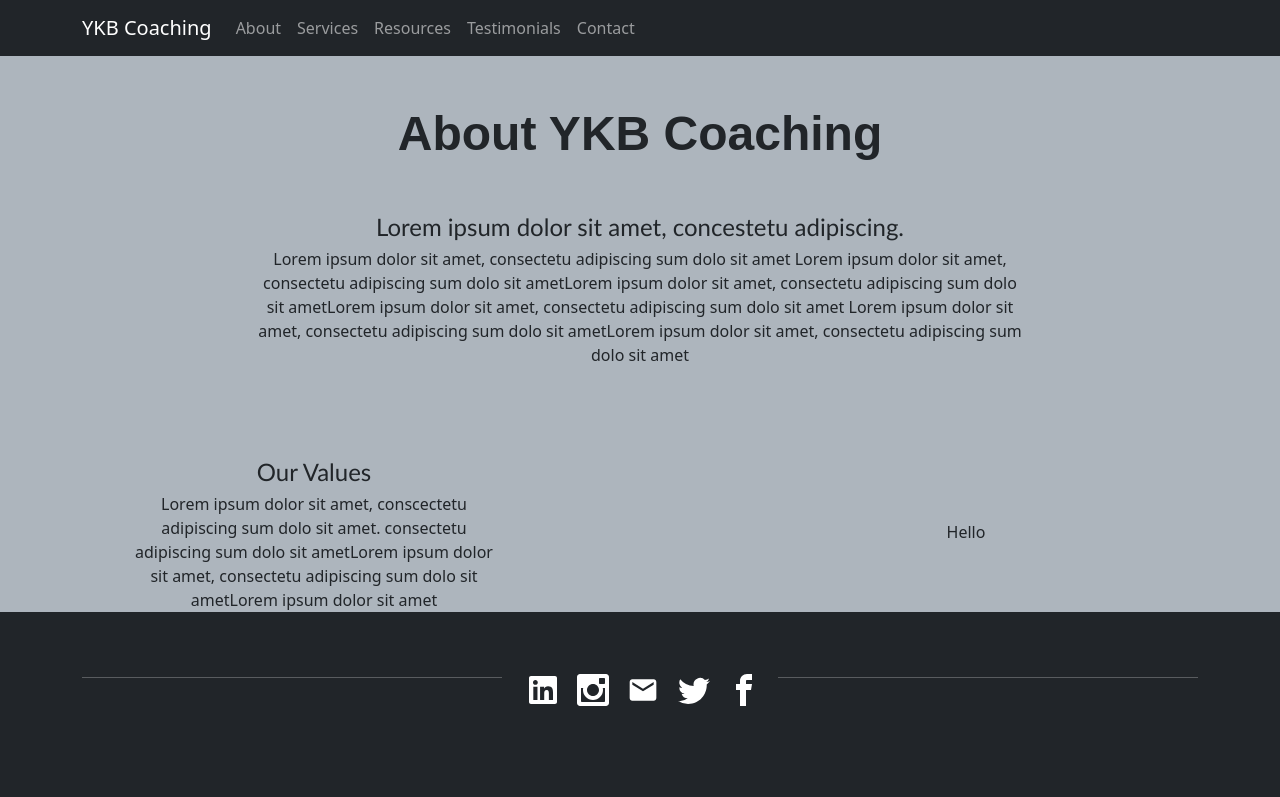
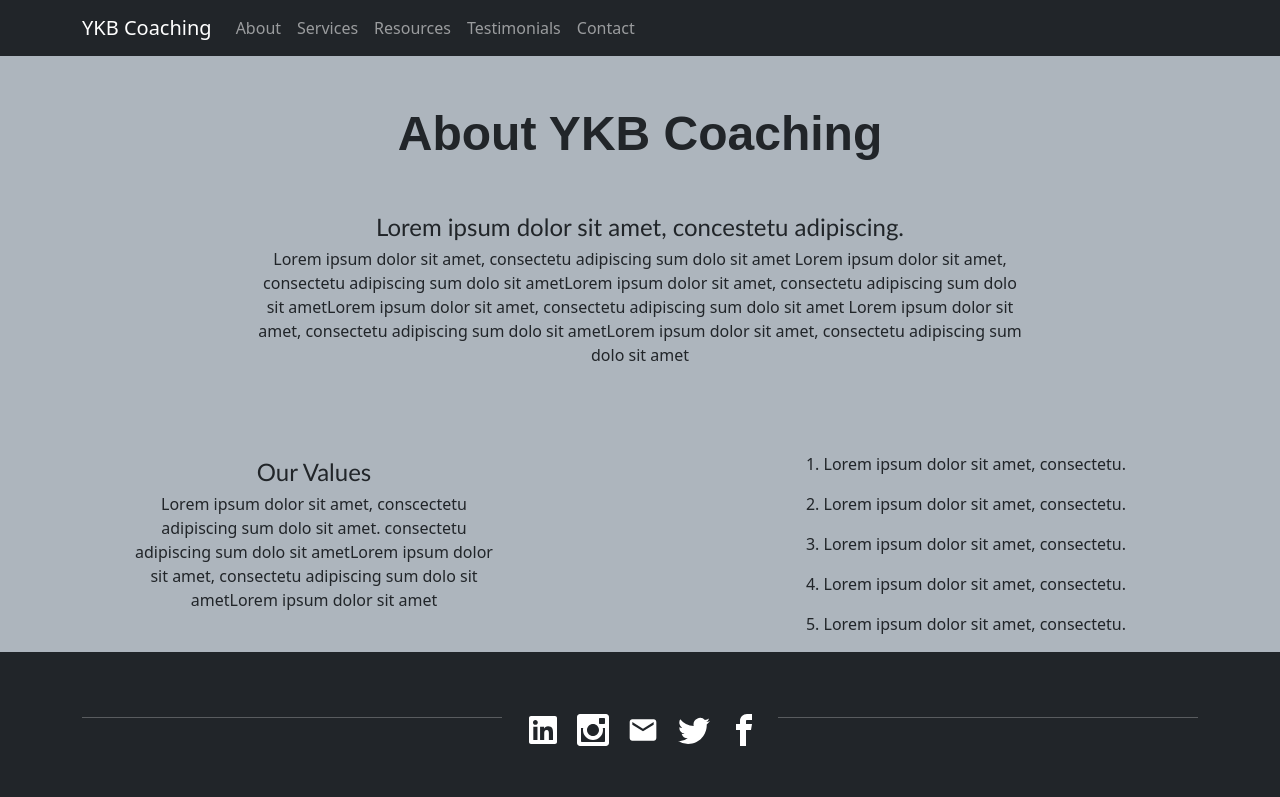
Before and after one commit to jermeewinn/YKB-solutions, a React (Create React App) app: page /about in a window 1280 px wide. Shown: the top 797 px of the page. Built offline with nearby package versions, Linux system fonts and the light colour scheme; the HTML template or start-up script is replaced by a standard one.

Commit message:
created temporary values list for AboutValues sub-component

```diff
--- a/src/components/About/About-Values/index.js
+++ b/src/components/About/About-Values/index.js
@@ -1,4 +1,5 @@
 import React from 'react';
+import { Col } from 'react-bootstrap';
 
 
 function AboutValues() {
@@ -13,7 +14,15 @@ function AboutValues() {
                 </p>
             </div>
             <div className='col-md-6 about-text'>
-                Hello
+                <div>
+                    <Col>
+                        <p>1. Lorem ipsum dolor sit amet, consectetu.</p>
+                        <p>2. Lorem ipsum dolor sit amet, consectetu.</p>
+                        <p>3. Lorem ipsum dolor sit amet, consectetu.</p>
+                        <p>4. Lorem ipsum dolor sit amet, consectetu.</p>
+                        <p>5. Lorem ipsum dolor sit amet, consectetu.</p>
+                    </Col>
+                </div>
             </div>
         </div>
 
```
